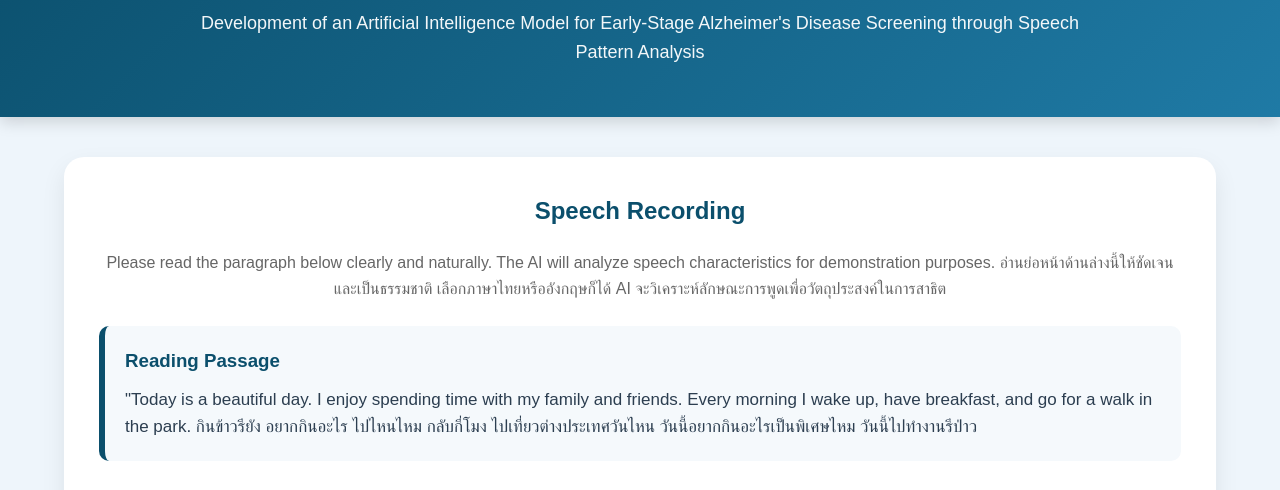
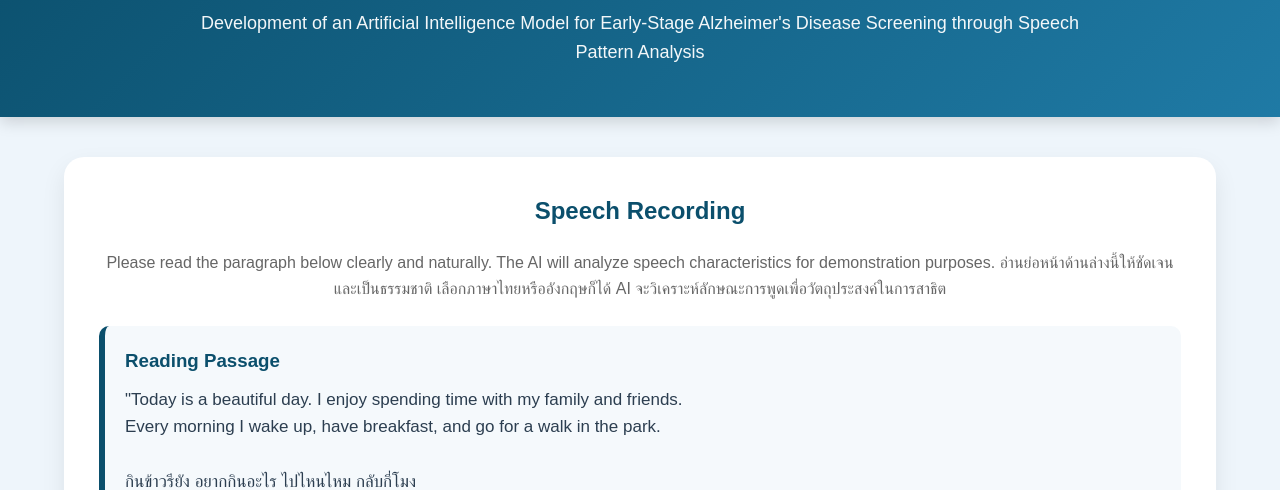
Before and after one commit to anantayaariya-cloud/Ai-am-fine, a plain HTML site: page index.html in a window 1280 px wide. Shown: the part 123-613 px from the top of the page. Drawn offline with Linux system fonts and the light colour scheme.

Commit message:
Refactor index.html for better readability
Updated the HTML structure and added line breaks in the reading passage.

```diff
--- a/index.html
+++ b/index.html
@@ -29,16 +29,19 @@
                 The AI will analyze speech characteristics for
                 demonstration purposes. อ่านย่อหน้าด้านล่างนี้ให้ชัดเจนและเป็นธรรมชาติ เลือกภาษาไทยหรืออังกฤษก็ได้ AI จะวิเคราะห์ลักษณะการพูดเพื่อวัตถุประสงค์ในการสาธิต
             </p>
-
-            <div class="reading-box">
+          <div class="reading-box">
                 <h3>Reading Passage</h3>
                 <p>
                     "Today is a beautiful day. I enjoy spending time
-                    with my family and friends. Every morning I wake up,
+                    with my family and friends. <br> Every morning I wake up,
                     have breakfast, and go for a walk in the park.
-                    กินข้าวรึยัง อยากกินอะไร ไปไหนไหม กลับกี่โมง ไปเที่ยวต่างประเทศวันไหน วันนี้อยากกินอะไรเป็นพิเศษไหม วันนี้ไปทำงานรึป่าว
+                </p>
+                <p>
+                    <br>กินข้าวรึยัง อยากกินอะไร ไปไหนไหม กลับกี่โมง
+                    <br>ไปเที่ยวต่างประเทศวันไหน วันนี้อยากกินอะไรเป็นพิเศษไหม วันนี้ไปทำงานรึป่าว
                 </p>
             </div>
+
 
             <div class="timer">
                 <span id="timer">00:20</span>
```
